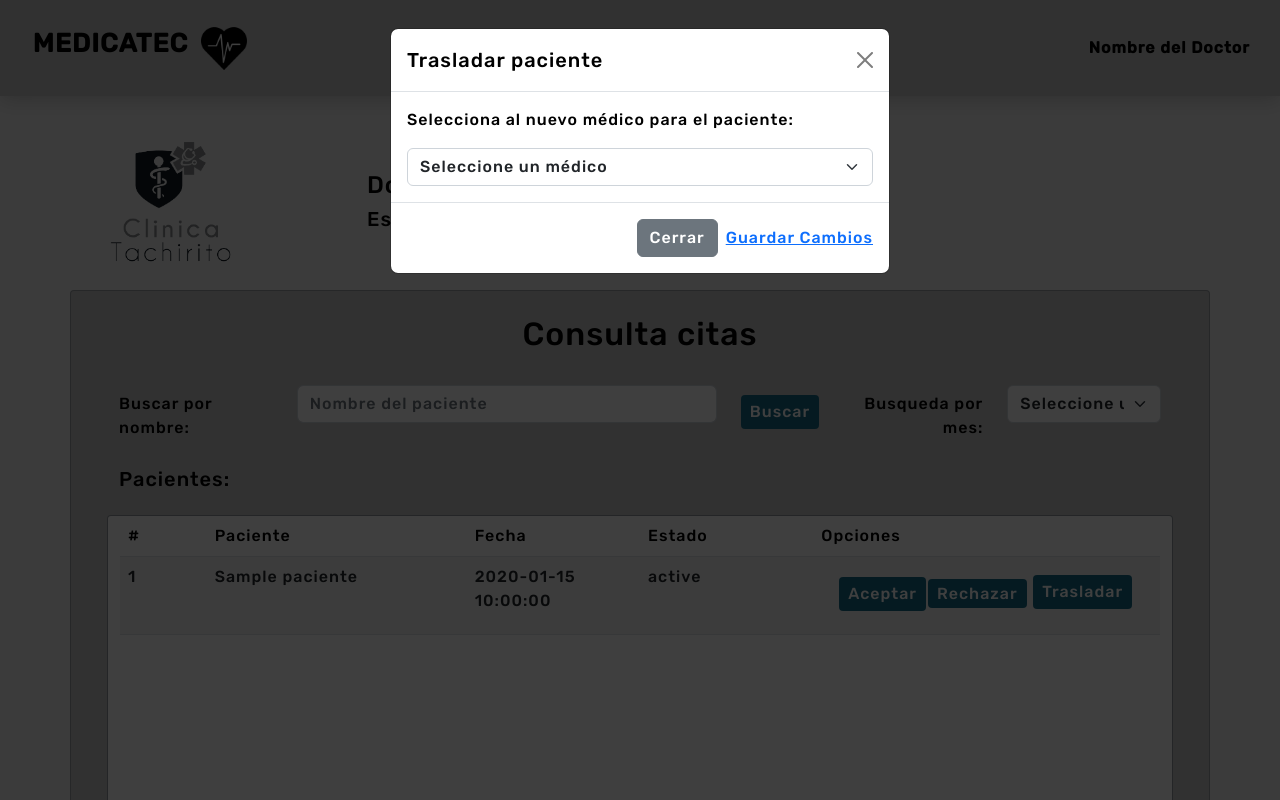
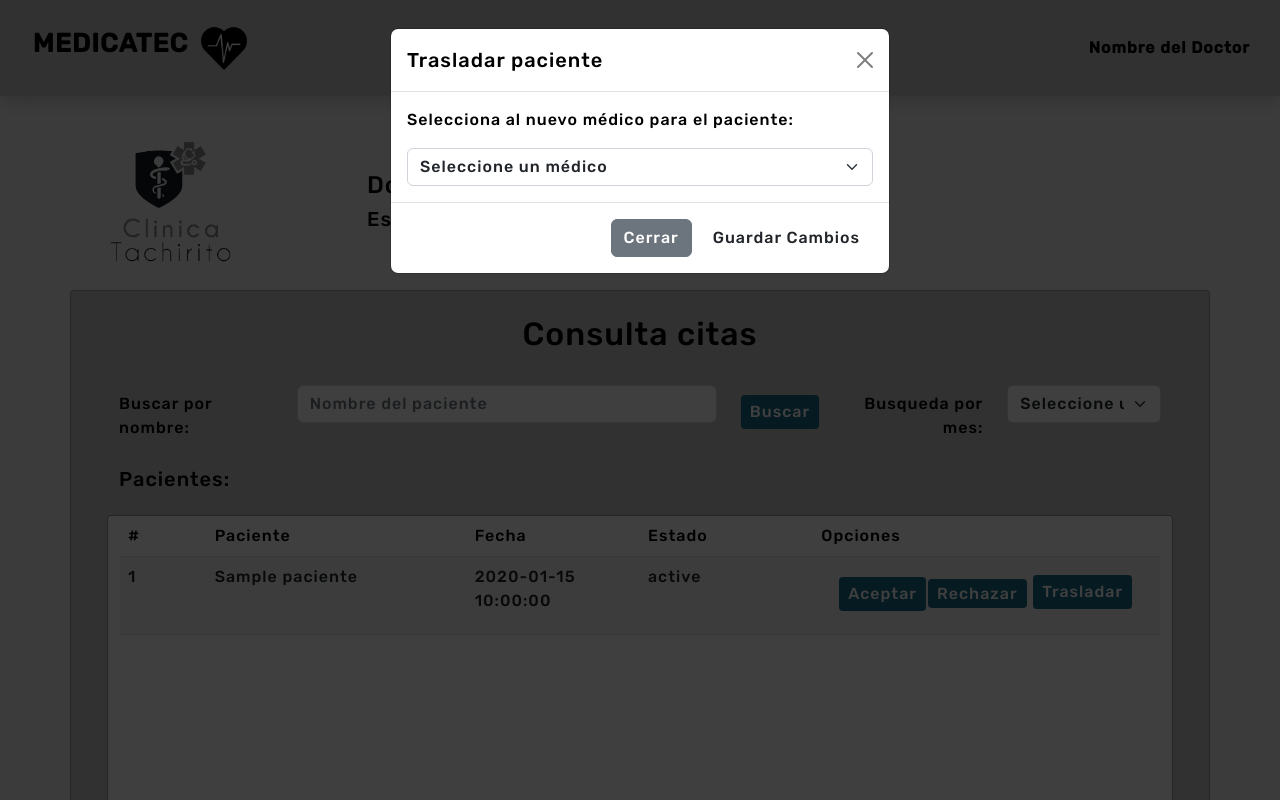
Before and after one commit to lenovo2917/ProyectoClinica, a PHP site: page /doctores/consultaCitasD.php in a window 1280 px wide, after a click on "Trasladar". Run offline with PHP 8.4, Linux system fonts and the light colour scheme; tables that the repository leaves empty or names only in its code hold one stand-in row (values such as "Sample post"); some web fonts are replaced.

Commit message:
mas cambios -.-

```diff
--- a/doctores/consultaCitasD.php
+++ b/doctores/consultaCitasD.php
@@ -198,10 +198,7 @@
                                                 </tbody>
                                             </table>
                                         </div>
-
-
-
-                                    </div>
+                                         </div>
                                 </div>
 
                                 <div class="modal" tabindex="-1" id="miModal">
@@ -233,17 +230,12 @@
                                             <div class="modal-footer">
                                                 <button type="button" class="btn btn-secondary"
                                                     data-bs-dismiss="modal">Cerrar</button>
-                                                <a href="#" id="guardarCambios">Guardar Cambios</a>
+                                                    <button type="button" class="btn my-custom-buttonr" id="guardarCambios">Guardar Cambios</button>
                                             </div>
                                         </div>
                                     </div>
                                 </div>
-
-
-
-
-
-                                <div class="col-1">
+                                 <div class="col-1">
 
                                 </div>
                             </div>
--- a/js/consutarCitasD.js
+++ b/js/consutarCitasD.js
@@ -46,7 +46,8 @@ document.addEventListener('DOMContentLoaded', function () {
                             console.log("Clic en Guardar Cambios");
                             console.log("Respuesta del servidor: " + response);
                             // Puedes agregar más lógica aquí si es necesario
-                            $('#miModal').modal('hide');
+                            // $('#miModal').modal('hide');
+                            $('.modal-body').html('<p>Cambios realizados</p>'); // Agrega un mensaje en el modal
                         },
                         error: function () {
                             console.log('Error en la solicitud al servidor.');
```
